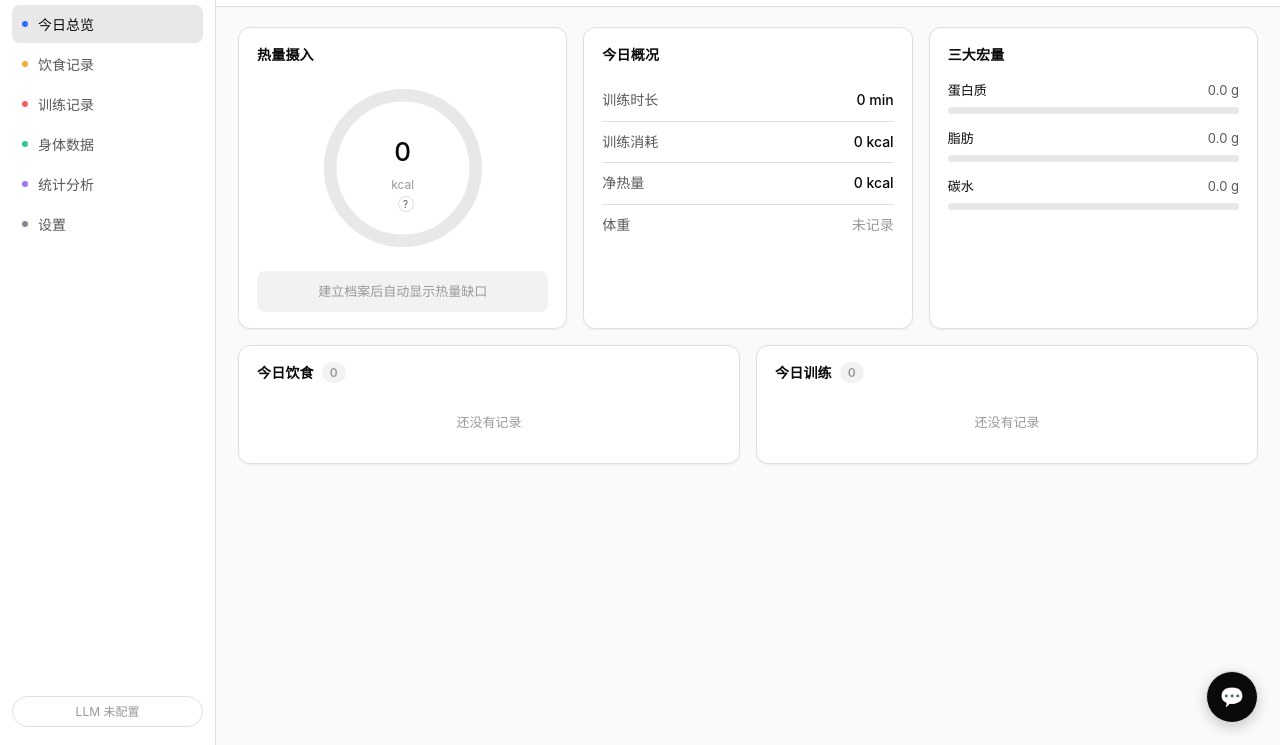
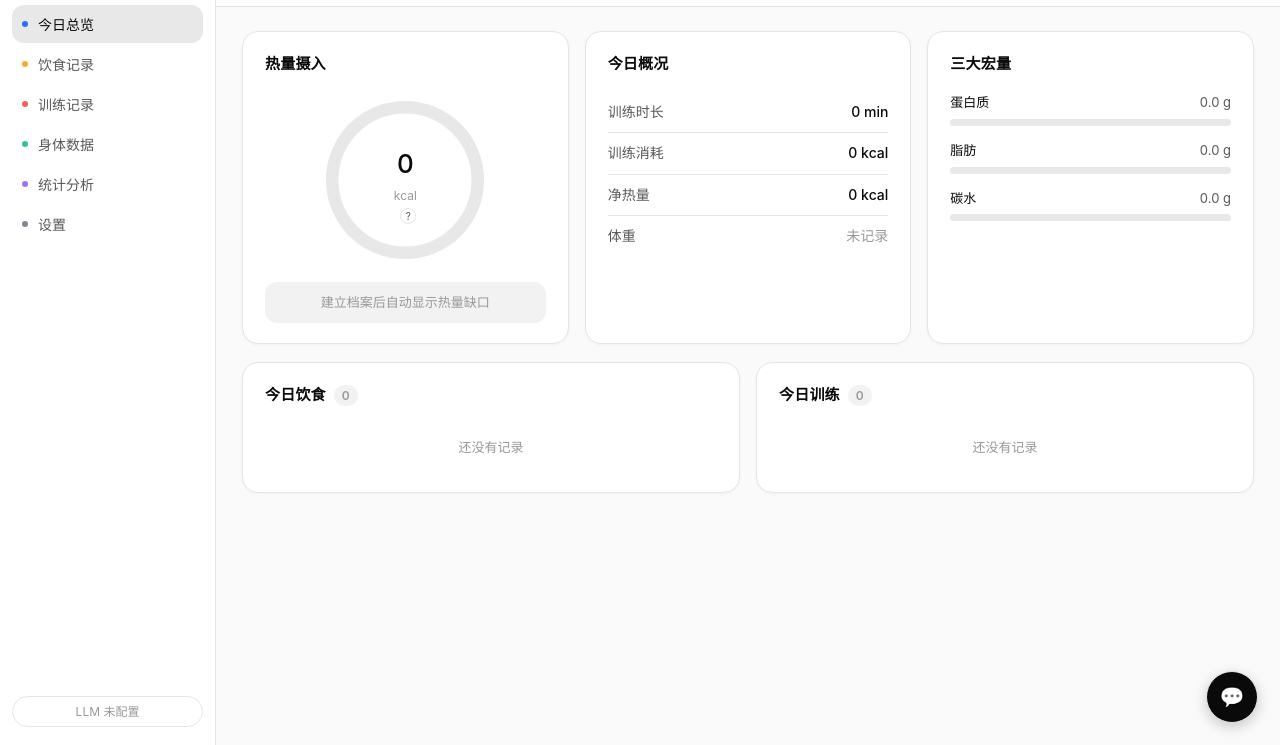
Before and after one commit to shunzhe1121/Simple-Fitness-Dashboard, a plain HTML site: page pwa/index.html in a window 1280 px wide. Shown: the part 55-800 px from the top of the page. Drawn offline with Linux system fonts and the light colour scheme.

Commit message:
style(pwa): 克制视觉升级（借鉴 Moonshot 深色极简）
- 深色背景更纯：bg #0a0a0a→#050505，surface 同步加深，边框 #2a2a2a→#222222
- 圆角升级：卡片 12→16px、小圆角 8→12px、新增胶囊 999px
- 主操作按钮胶囊化（primary/ghost/danger/file），图标按钮保持小圆角
- 留白增加：滚动区 20→24px、卡片 padding 16/18→20/22、卡片标题 14→15px
- 阴影更淡（浅色 0.06→0.04），过渡动画更柔和
- 未改布局、功能与数据密度

```diff
--- a/pwa/css/style.css
+++ b/pwa/css/style.css
@@ -7,7 +7,7 @@
   --surface: #ffffff;
   --surface-2: #f2f2f2;
   --surface-3: #e8e8e8;
-  --border: #e0e0e0;
+  --border: #e5e5e5;
   --text: #0a0a0a;
   --text-2: #595959;
   --text-3: #999999;
@@ -21,23 +21,24 @@
   --c3: #e08c26;
   --c4: #8b5cf0;
   --c5: #d4453f;
-  --radius: 12px;
-  --radius-sm: 8px;
-  --shadow: 0 1px 2px rgba(0,0,0,.06);
+  --radius: 16px;
+  --radius-sm: 12px;
+  --radius-pill: 999px;
+  --shadow: 0 1px 3px rgba(0,0,0,.04);
 }
 
 @media (prefers-color-scheme: dark) {
   :root {
-    --bg: #0a0a0a;
-    --surface: #141414;
-    --surface-2: #1a1a1a;
-    --surface-3: #242424;
-    --border: #2a2a2a;
+    --bg: #050505;
+    --surface: #111111;
+    --surface-2: #161616;
+    --surface-3: #1f1f1f;
+    --border: #222222;
     --text: #f5f5f5;
     --text-2: #a3a3a3;
     --text-3: #737373;
     --accent: #ffffff;
-    --accent-soft: #1a1a1a;
+    --accent-soft: #161616;
     --ok: #3fbd97;
     --warn: #e0a34a;
     --danger: #ef6b64;
@@ -55,7 +56,7 @@
   --surface: #ffffff;
   --surface-2: #f2f2f2;
   --surface-3: #e8e8e8;
-  --border: #e0e0e0;
+  --border: #e5e5e5;
   --text: #0a0a0a;
   --text-2: #595959;
   --text-3: #999999;
@@ -69,20 +70,20 @@
   --c3: #e08c26;
   --c4: #8b5cf0;
   --c5: #d4453f;
-  --shadow: 0 1px 2px rgba(0,0,0,.06);
+  --shadow: 0 1px 3px rgba(0,0,0,.04);
 }
 
 [data-theme="dark"] {
-  --bg: #0a0a0a;
-  --surface: #141414;
-  --surface-2: #1a1a1a;
-  --surface-3: #242424;
-  --border: #2a2a2a;
+  --bg: #050505;
+  --surface: #111111;
+  --surface-2: #161616;
+  --surface-3: #1f1f1f;
+  --border: #222222;
   --text: #f5f5f5;
   --text-2: #a3a3a3;
   --text-3: #737373;
   --accent: #ffffff;
-  --accent-soft: #1a1a1a;
+  --accent-soft: #161616;
   --ok: #3fbd97;
   --warn: #e0a34a;
   --danger: #ef6b64;
@@ -210,8 +211,8 @@ button, input, select, textarea {
   background: var(--surface-2);
 }
 
-.scroll { flex: 1; overflow-y: auto; padding: 20px 22px 40px; }
-.page { display: flex; flex-direction: column; gap: 16px; max-width: 100%; }
+.scroll { flex: 1; overflow-y: auto; padding: 24px 26px 48px; }
+.page { display: flex; flex-direction: column; gap: 18px; max-width: 100%; }
 
 /* ---------------- 卡片与网格 ---------------- */
 
@@ -219,7 +220,7 @@ button, input, select, textarea {
   background: var(--surface);
   border: 1px solid var(--border);
   border-radius: var(--radius);
-  padding: 16px 18px;
+  padding: 20px 22px;
   box-shadow: var(--shadow);
   display: flex;
   flex-direction: column;
@@ -231,9 +232,9 @@ button, input, select, textarea {
   align-items: center;
   gap: 8px;
   font-weight: 600;
-  font-size: 14px;
+  font-size: 15px;
   letter-spacing: 0.2px;
-  margin-bottom: 14px;
+  margin-bottom: 16px;
   color: var(--text);
 }
 
@@ -503,16 +504,17 @@ button, input, select, textarea {
 .btn-row { display: flex; flex-wrap: wrap; gap: 8px; margin-top: 12px; }
 
 .primary-btn, .ghost-btn, .danger-btn, .icon-btn, .file-btn {
-  padding: 8px 14px;
-  border-radius: var(--radius-sm);
+  padding: 8px 16px;
+  border-radius: var(--radius-pill);   /* 主操作按钮胶囊形 */
   border: 1px solid transparent;
   cursor: pointer;
-  transition: background .12s, color .12s, transform .1s;
+  transition: background .15s, color .15s, transform .1s;
 }
+.icon-btn { border-radius: var(--radius-sm); }   /* 图标/导航按钮保持小圆角 */
 .primary-btn {
   background: var(--accent);
   color: var(--surface);
-  padding: 10px 20px;           /* 加大内边距，深色下白底更醒目 */
+  padding: 10px 22px;           /* 加大内边距，深色下白底更醒目 */
   font-weight: 600;
   font-size: 14px;
 }
```
